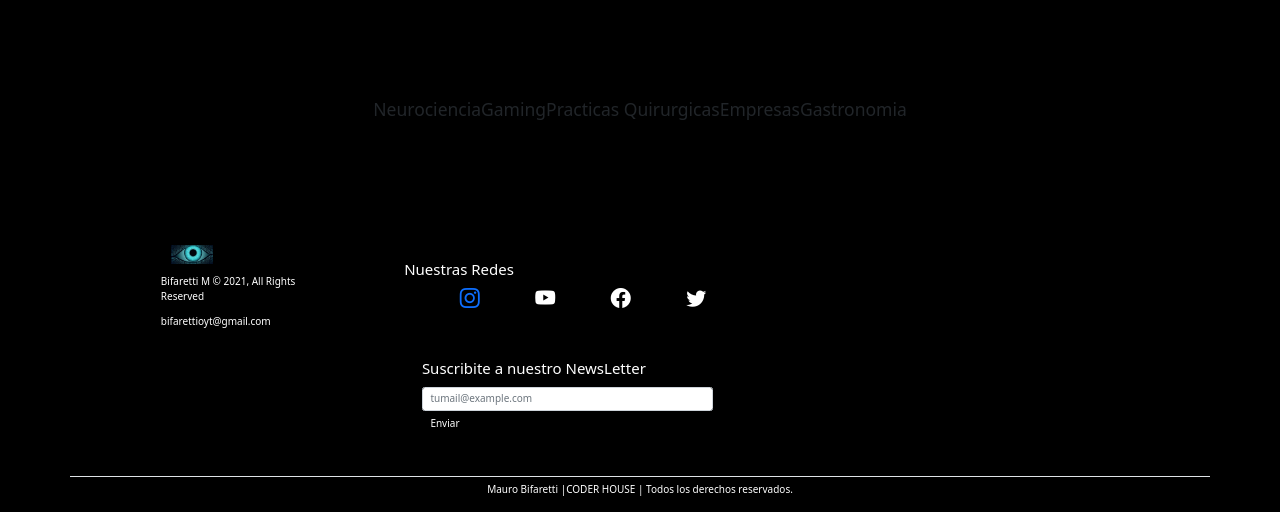
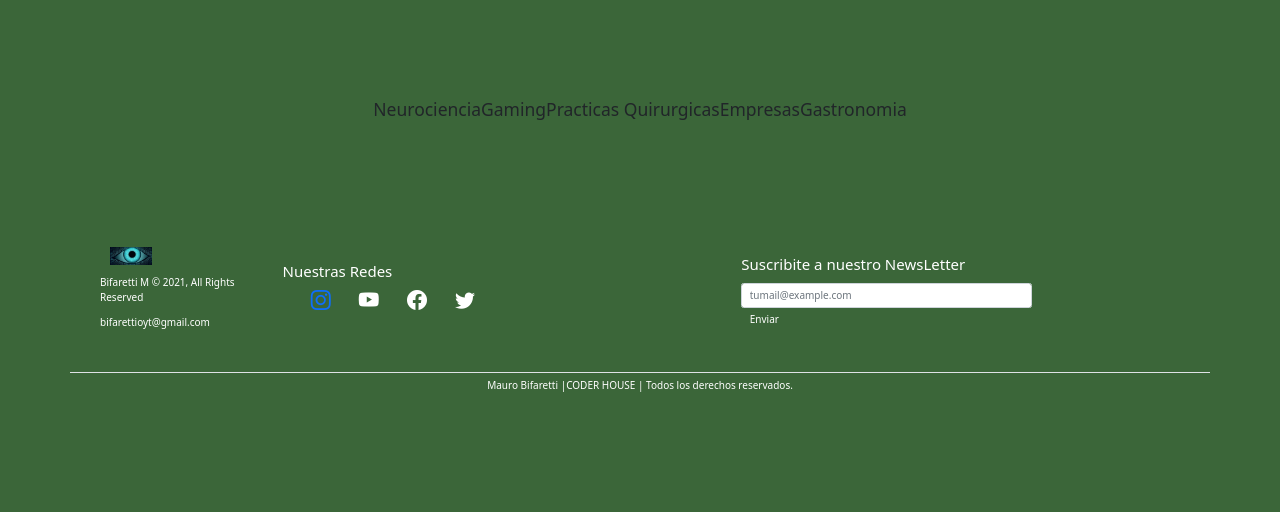
Before and after one commit to maurobifa/maurobifa, a website: page index.html in a window 1280 px wide. Shown: the part 1053-1565 px from the top of the page. After the commit the page ends 1461 px from the top, so only its background shows below. Drawn offline with nearby package versions, Linux system fonts and the light colour scheme.

Commit message:
le puse de nuevo el lg-5 del footer, y ademas le cambie el background de la pagina

```diff
--- a/css/main.css
+++ b/css/main.css
@@ -6,7 +6,7 @@ html {
  }
 
 body {
-    background-color: black;
+    background-color: rgb(59, 102, 57);
 }
 
 
--- a/index.html
+++ b/index.html
@@ -176,7 +176,7 @@
           <p class="col-12">Bifaretti M © 2021, All Rights Reserved</p>
           <p class="col-12">bifarettioyt@gmail.com</p>
         </div>
-        <div class="col-12 col-lg-8">
+        <div class="col-12 col-lg-5">
             <h4 class="col-12  text-center text-lg-start align-items-center">Nuestras Redes</h4>
             <div class="col-12 col-lg-6 d-flex flex-row justify-content-around justify-content-lg-evenly">
               <a href="www.instagram.com/bifarettii"> <i class="bi-instagram" style="font-size: 2rem;"></i></a>
```
